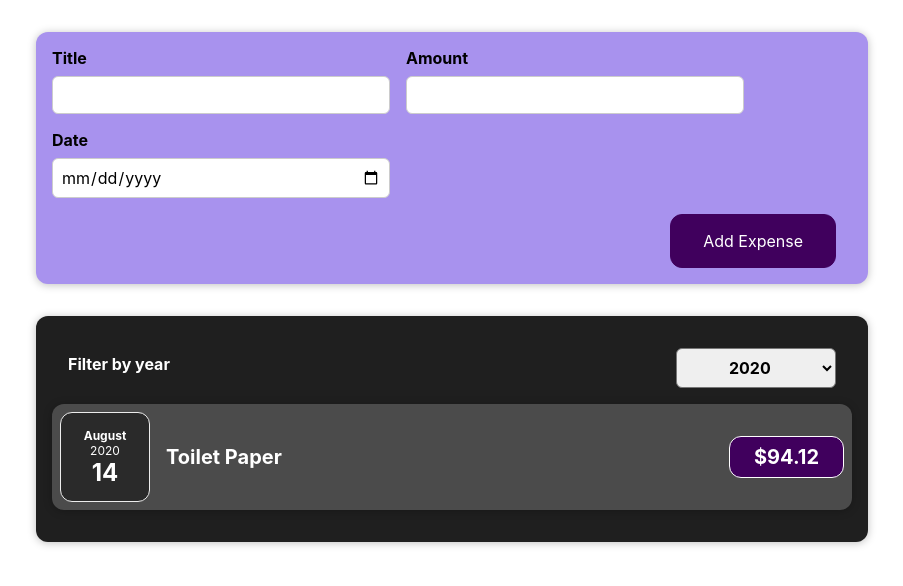
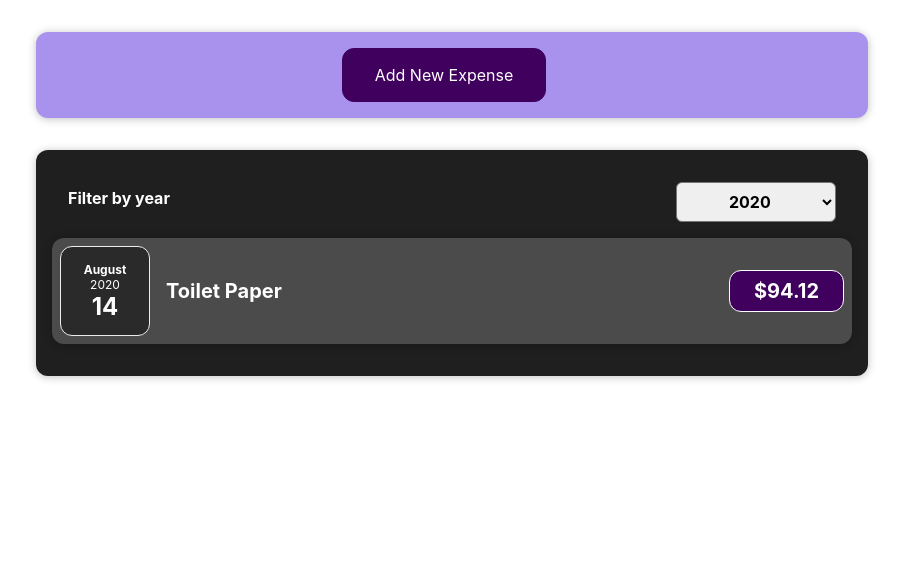
Before and after one commit to jeremyvol/react-complete-guide, a React (Create React App) app: page / in a window 1280 px wide. Shown: the top 586 px of the page, without its empty margins (188-1091 px from the left). Built offline with nearby package versions, Linux system fonts and the light colour scheme.

Commit message:
Assignment 4

```diff
--- a/src/components/Expenses/ExpensesList.js
+++ b/src/components/Expenses/ExpensesList.js
@@ -1,6 +1,5 @@
+import ExpenseItem from './ExpenseItem';
 import './ExpensesList.css';
-
-import ExpenseItem from './ExpenseItem';
 
 const ExpensesList = (props) => {
   if (props.items.length === 0) {
--- a/src/components/NewExpense/ExpenseForm.js
+++ b/src/components/NewExpense/ExpenseForm.js
@@ -43,6 +43,7 @@ const ExpenseForm = (props) => {
     setEnteredTitle('');
     setEnteredAmount('');
     setEnteredDate('');
+    props.onCancel();
   };
 
   ////////////////////////////////////////////////////////////////////////////
@@ -80,6 +81,9 @@ const ExpenseForm = (props) => {
         </div>
       </div>
       <div className="new-expense__actions">
+        <button type="button" onClick={props.onCancel}>
+          Cancel
+        </button>
         <button type="submit">Add Expense</button>
       </div>
     </form>
--- a/src/components/NewExpense/NewExpense.js
+++ b/src/components/NewExpense/NewExpense.js
@@ -1,19 +1,40 @@
+import { useState } from 'react';
+
 import ExpenseForm from './ExpenseForm';
 import './NewExpense.css';
 
 const NewExpense = (props) => {
+  const [isFormDisplayed, setIsFormDisplayed] = useState(false);
+
   const onSaveExpenseDataHandler = (enteredExpenseData) => {
     const expenseData = {
       ...enteredExpenseData,
       id: Math.random().toString(),
     };
     props.onAddExpense(expenseData);
-    console.log(expenseData);
+  };
+
+  const hideFormHandler = () => {
+    setIsFormDisplayed(false);
+  };
+
+  const displayFormHandler = () => {
+    setIsFormDisplayed(true);
   };
 
   return (
     <div className="new-expense">
-      <ExpenseForm onSaveExpenseData={onSaveExpenseDataHandler} />
+      {!isFormDisplayed && (
+        <button type="button" onClick={displayFormHandler}>
+          Add New Expense
+        </button>
+      )}
+      {isFormDisplayed && (
+        <ExpenseForm
+          onSaveExpenseData={onSaveExpenseDataHandler}
+          onCancel={hideFormHandler}
+        />
+      )}
     </div>
   );
 };
```
